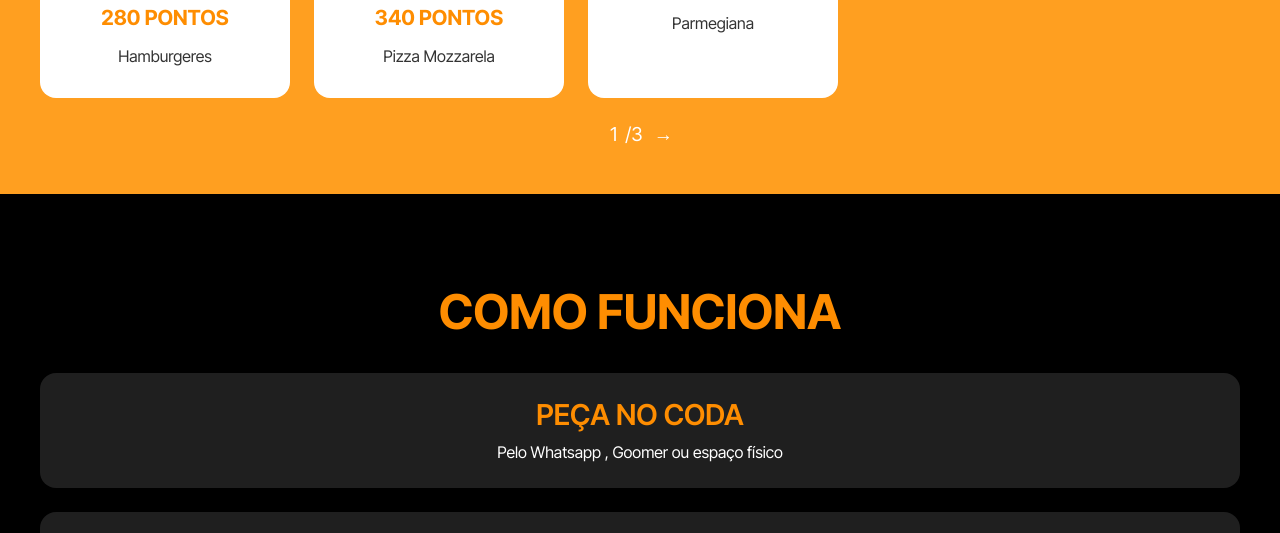
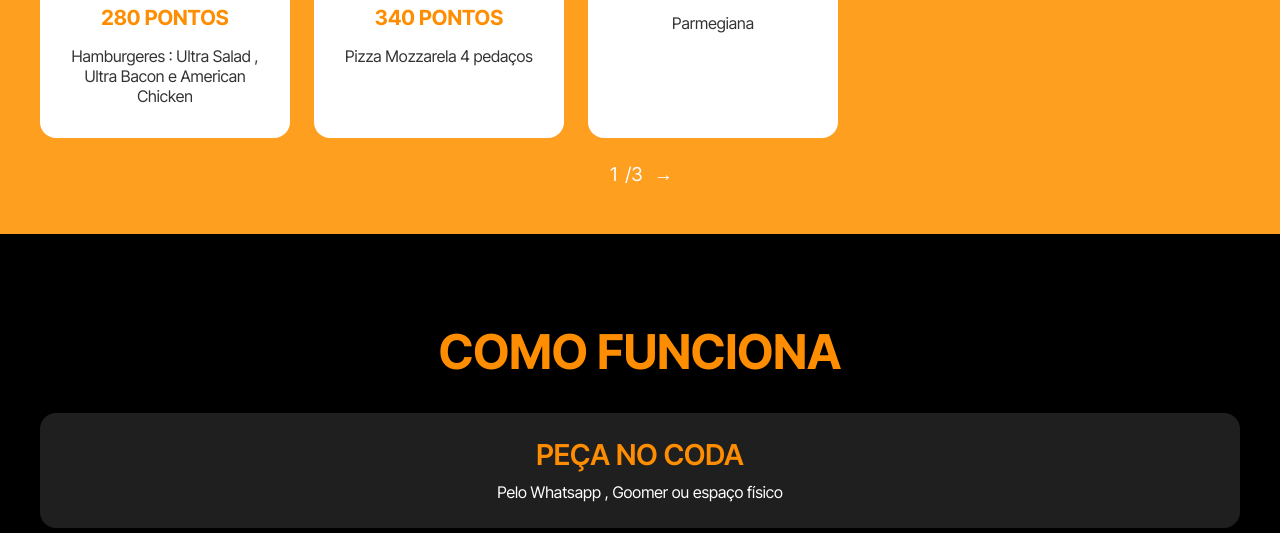
Before and after one commit to guilhermemotta232-eng/CODA-CLUB, a plain HTML site: page index.html in a window 1280 px wide. Shown: the part 1281-1814 px from the top of the page. Drawn offline with Linux system fonts and the light colour scheme.

Commit message:
Update index.html

```diff
--- a/index.html
+++ b/index.html
@@ -188,7 +188,6 @@
   <nav class="navbar">
     <img src="https://imgur.com/zNgUzfD.png" alt="Logo">
     <div class="nav-links" id="navLinks">
-      <a href="#">Cadastre-se</a>
       <a href="#pointsSection">Troque seus Pontos</a>
       <a href="#howItWorksSection">Como Funciona</a>
       <a href="#earnPointsSection">Como ganhar pontos</a>
@@ -219,8 +218,8 @@
     <div class="inner">
       <h2>TROQUE SEUS PONTOS</h2>
       <div class="scroll-container">
-        <div class="card"><img src="https://i.imgur.com/FErdmue.jpeg"><h3>280 PONTOS</h3><p>Hamburgeres</p></div>
-        <div class="card"><img src="https://i.imgur.com/0c51OaD.png"><h3>340 PONTOS</h3><p>Pizza Mozzarela</p></div>
+        <div class="card"><img src="https://i.imgur.com/FErdmue.jpeg"><h3>280 PONTOS</h3><p>Hamburgeres : Ultra Salad , Ultra Bacon e American Chicken </p></div>
+        <div class="card"><img src="https://i.imgur.com/0c51OaD.png"><h3>340 PONTOS</h3><p>Pizza Mozzarela 4 pedaços</p></div>
         <div class="card"><img src="https://via.placeholder.com/250x150"><h3>280 PONTOS</h3><p>Parmegiana</p></div>
       </div>
       <div class="scroll-indicator"><span id="currentSlide">1</span>/3 <span class="arrow">→</span></div>
```
